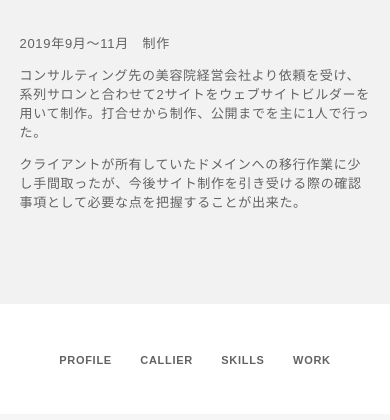
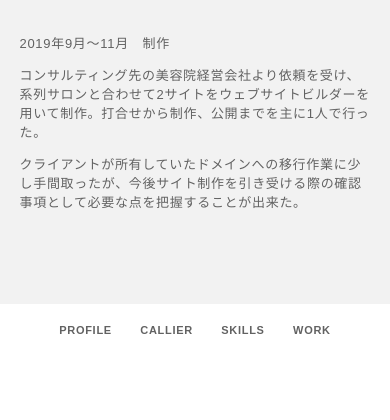
Before and after one commit to SakodaShiho/portfolio, a PHP site: page / in a window 390 px wide. Shown: the part 5291-5711 px from the top of the page. Before the commit the page ends 5655 px from the top, so only its background shows below. Run offline with PHP 8.4, Linux system fonts and the light colour scheme; some libraries are stand-ins or nearby versions.

```diff
--- a/stylesheet.css
+++ b/stylesheet.css
@@ -414,7 +414,7 @@ a:hover {
     }
 
     .footer-menu {
-        padding: 30px 0px;
+        padding: 0px 0px;
     }
 
     .footer-menu li {
```
